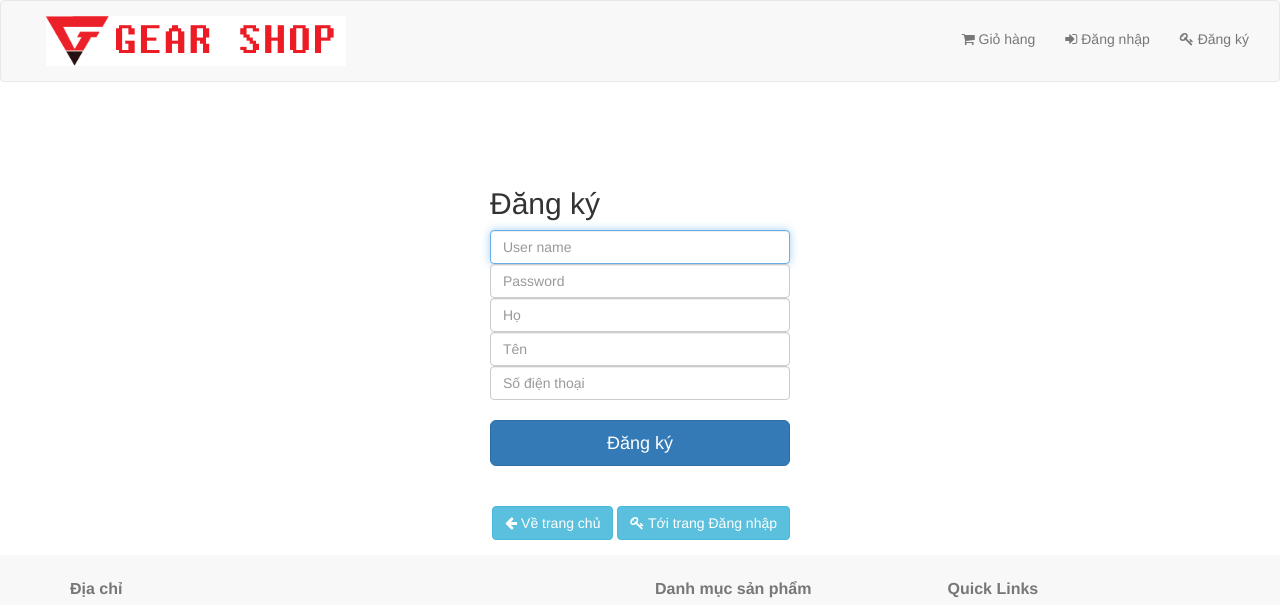
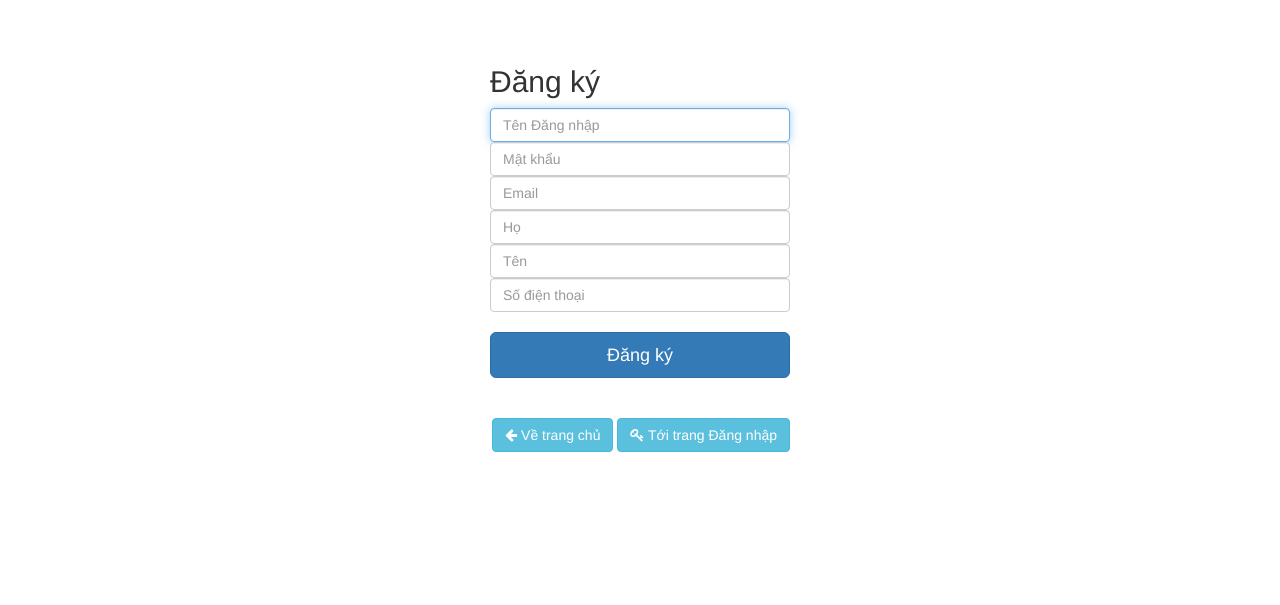
Before and after one commit to Bazhaa/shopgear, a PHP site: page /signup.php in a window 1280 px wide. Shown: the top 605 px of the page. After the commit the page ends 452 px from the top, so only its background shows below. Run offline with PHP 8.4, Linux system fonts and the light colour scheme; data that the repository does not hold is empty.

Commit message:
add field email and validating phone, email

```diff
--- a/signup.php
+++ b/signup.php
@@ -13,11 +13,12 @@
             $myfirstname = mysqli_real_escape_string($connection,$_POST['firstname']);
             $mylastname = mysqli_real_escape_string($connection,$_POST['lastname']);
             $myphone = mysqli_real_escape_string($connection,$_POST['phone']);
+            $email = $_POST["email"];
 
-            if ($myusername == NULL || $mypassword == NULL || $myfirstname == NULL || $mylastname == NULL || $myphone == NULL ) {
+            if ($myusername == NULL || $mypassword == NULL || $myfirstname == NULL || $mylastname == NULL) {
                 $error = "Bạn chưa điền đầy đủ thông tin đăng ký";
             } else {
-                if (signup($myusername, $mypassword, $myfirstname, $mylastname, $myphone)) {
+                if (signup($myusername, $mypassword, $myfirstname, $mylastname, $myphone, $email)) {
                     $error = "Đăng ký thành công tài khoản ".$myusername;
                 } else {
                     $error = "Đăng ký thất bại. Vui lòng thử lại sau chốc lát.";
@@ -36,9 +37,6 @@
 </head>
 
 <body>
-    <div id="header">
-    <?php include ('header.php');?>
-    </div>
     <div class="container">
     <form action = "" method = "post" id="loginForm">
         <div class="row">
@@ -48,32 +46,38 @@
         </div>
         <div class="row">
             <div class="col-md-12">
-                <label class="sr-only" for="username">Email address</label>
-                <input class="form-control" id="username" name="username" autofocus="" required="" type="text" placeholder="User name">
+                <label class="sr-only" for="username">username</label>
+                <input class="form-control" id="username" name="username" autofocus required type="text" placeholder="Tên Đăng nhập">
             </div>
         </div>
         <div class="row">
             <div class="col-md-12">
                 <label class="sr-only" for="password">Password</label>
-                <input class="form-control" id="password" name="password" required="" type="password" placeholder="Password">
+                <input class="form-control" id="password" name="password" required type="password" placeholder="Mật khẩu">
+            </div>
+        </div>
+        <div class="row">
+            <div class="col-md-12">
+                <label class="sr-only" for="email">email</label>
+                <input class="form-control" id="email" name="email" required type="email" placeholder="Email">
             </div>
         </div>
         <div class="row">
             <div class="col-md-12">
                 <label class="sr-only" for="firstname">Họ</label>
-                <input class="form-control" id="firstname" name="firstname" required="" type="text" placeholder="Họ">
+                <input class="form-control" id="firstname" name="firstname" required type="text" placeholder="Họ">
             </div>
         </div>
         <div class="row">
             <div class="col-md-12">
                 <label class="sr-only" for="lastname">Tên</label>
-                <input class="form-control" id="lastname" name="lastname" required="" type="text" placeholder="Tên">
+                <input class="form-control" id="lastname" name="lastname" required type="text" placeholder="Tên">
             </div>
         </div>
         <div class="row">
             <div class="col-md-12">
                 <label class="sr-only" for="phone">SĐT</label>
-                <input class="form-control" id="phone" name="phone" required="" type="text" placeholder="Số điện thoại">
+                <input class="form-control" id="phone" name="phone" type="tel" pattern="[0-9]{10}" requried placeholder="Số điện thoại">
             </div>
         </div>
         <div class="row">
@@ -104,9 +108,6 @@
         </div>
       </form>
     </div>
-    <div>
-    <?php include_once('footer.php');?>
-    </div>
    </body>
 </html>
 
```
